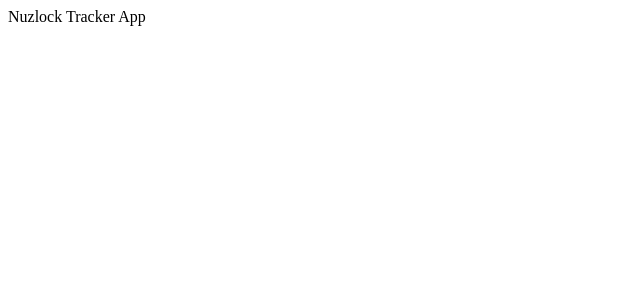
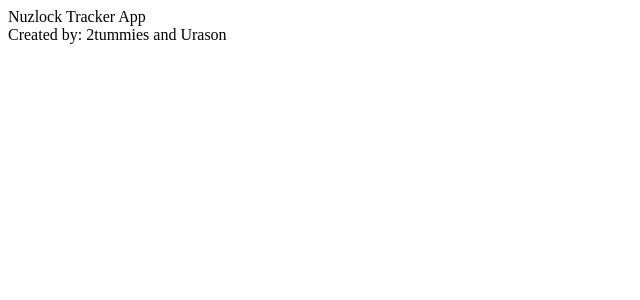
Before and after one commit to 2tummies/nuzlocke-tracker, a React (Create React App) app in the folder React/: page / in a window 1280 px wide. Shown: the top 300 px of the page, without its empty margins (0-640 px from the left). Built offline with nearby package versions, Linux system fonts and the light colour scheme.

Commit message:
commit and push to test pulling

```diff
--- a/React/src/components/App.js
+++ b/React/src/components/App.js
@@ -2,6 +2,7 @@ const App = () => {
   return (
     <>
       <div>Nuzlock Tracker App</div>
+      <div>Created by: 2tummies and Urason</div>
     </>
   )
 }
```
